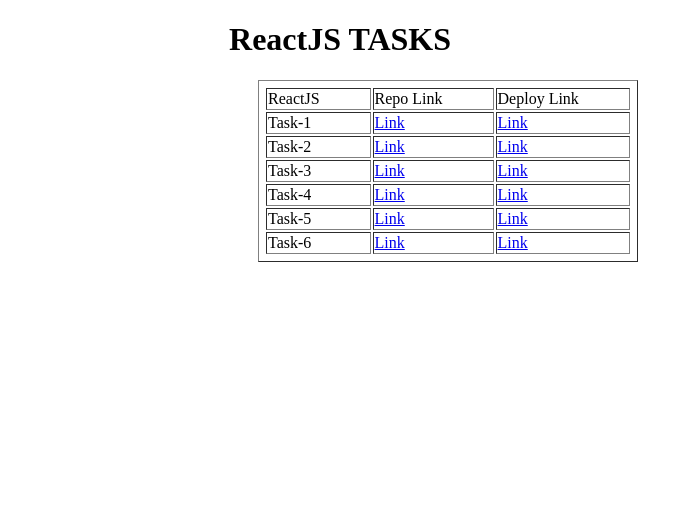
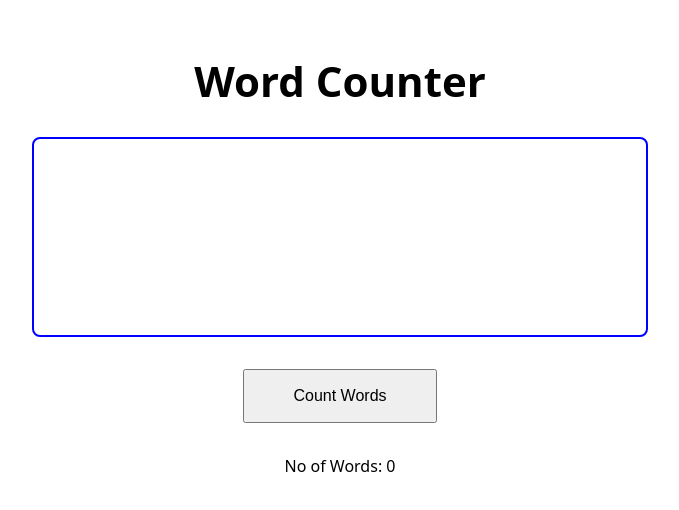
Before and after one commit to adithyagattadi/MERN-Internship-ReactJS-Task1-, a plain HTML site: page index.html in a window 1280 px wide. Shown: the whole page, without its empty margins (300-979 px from the left). Drawn offline with Linux system fonts and the light colour scheme.

Commit message:
Add files via upload

```diff
--- a/index.html
+++ b/index.html
@@ -3,48 +3,16 @@
 <head>
     <meta charset="UTF-8">
     <meta name="viewport" content="width=device-width, initial-scale=1.0">
-    <title>ReactJS TASKS</title>
+    <title>Document</title>
+    <link rel="stylesheet" href="./task1.css">
 </head>
 <body>
-    <h1 style="text-align: center;">ReactJS TASKS</h1>
-    <table style="padding: 5px; position: relative; left: 550px;" border="1px">
-        <tr>
-            <td style="padding-right: 50px;">ReactJS</td>
-            <td style="padding-right: 50px;">Repo Link</td>
-            <td style="padding-right: 50px;">Deploy Link</td>
-        </tr>
-        <tr>
-            <td>Task-1</td>
-            <td><a href="task1.html">Link</a></td>
-            <td><a href="task1.html">Link</a></td>
-        </tr>
-        <tr>
-            <td>Task-2</td>
-            <td><a href="task2.html">Link</a></td>
-            <td><a href="task1.html">Link</a></td>
-        </tr>
-        <tr>
-            <td>Task-3</td>
-            <td><a href="task3.html">Link</a></td>
-            <td><a href="task1.html">Link</a></td>
-        </tr>
-        <tr>
-            <td>Task-4</td>
-            <td><a href="task4.html">Link</a></td>
-            <td><a href="task1.html">Link</a></td>
-        </tr>
-        <tr>
-            <td>Task-5</td>
-            <td><a href="task5.html">Link</a></td>
-            <td><a href="task1.html">Link</a></td>
-        </tr>
-        <tr>
-            <td>Task-6</td>
-            <td><a href="task6.html">Link</a></td>
-            <td><a href="task1.html">Link</a></td>
-        </tr>
-    </table>
+    <div class="counter">
+        <h1>Word Counter</h1>
+        <textarea class="words" name="" id="" cols="30" rows="10"></textarea>
+        <button class="count-btn">Count Words</button>
+        <div class="word-count">No of Words: <span>0</span></div>
+    </div>
+    <script src="./task1.js"></script>
 </body>
 </html>
-</body>
-</html>
--- /dev/null
+++ b/task1.css
@@ -0,0 +1,29 @@
+.counter{
+    padding: 16px;
+    font-family: system-ui, -apple-system, BlinkMacSystemFont, 'Segoe UI', Roboto, Oxygen, Ubuntu, Cantarell, 'Open Sans', 'Helvetica Neue', sans-serif;
+    text-align: center;
+}
+.counter h1{
+    font-size: 42px;
+}
+.words{
+    display: block;
+    width: 50%;
+    height: 200px;
+    border: 2px solid blue;
+    border-radius: 8px;
+    padding: 24px;
+    box-sizing: border-box;
+    font-family: 'Times New Roman', Times, serif;
+    font-size: 16px;
+    resize: none;
+    max-width: 800px;
+    line-height: 2;
+    margin: 0 auto;
+}
+.count-btn{
+    padding: 16px 48px;
+    margin: 32px;
+    font-size: 16px;
+    cursor: pointer;
+}
--- /dev/null
+++ b/task1.js
@@ -0,0 +1,11 @@
+const wordsTextarea = document.querySelector(".counter .words")
+const countBtn = document.querySelector(".counter .count-btn")
+const wordCount = document.querySelector(".counter .word-count span")
+const countWords = () => {
+    let words = wordsTextarea.value;
+    let wordsTrimmed = words.replace(/\s+/g, " ").trim();
+    let splitWords = wordsTrimmed.split(" ")
+    let noOfWords = splitWords.length;
+    wordCount.innerHTML = noOfWords;
+};
+countBtn.addEventListener("click", countWords)
```
